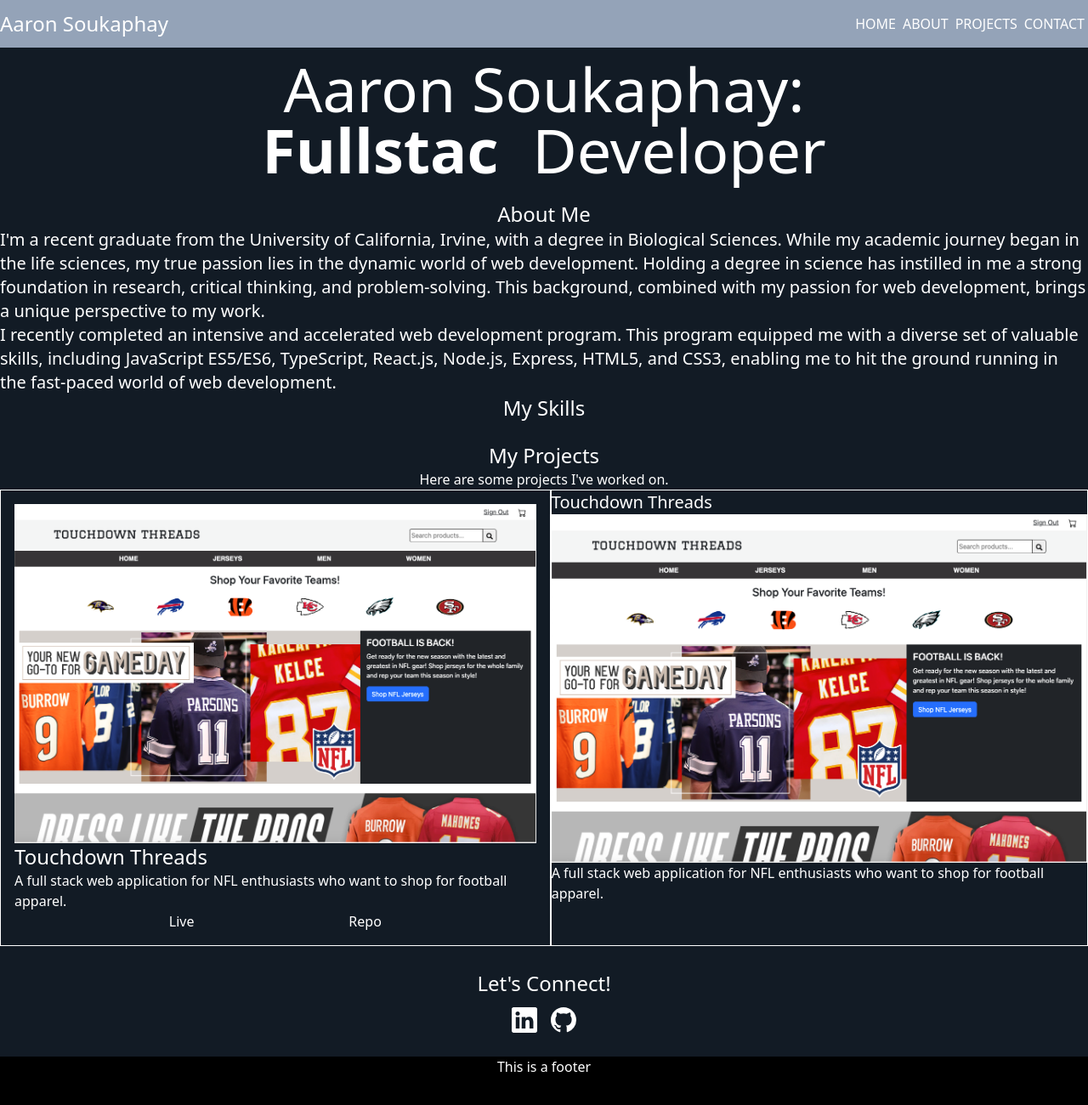
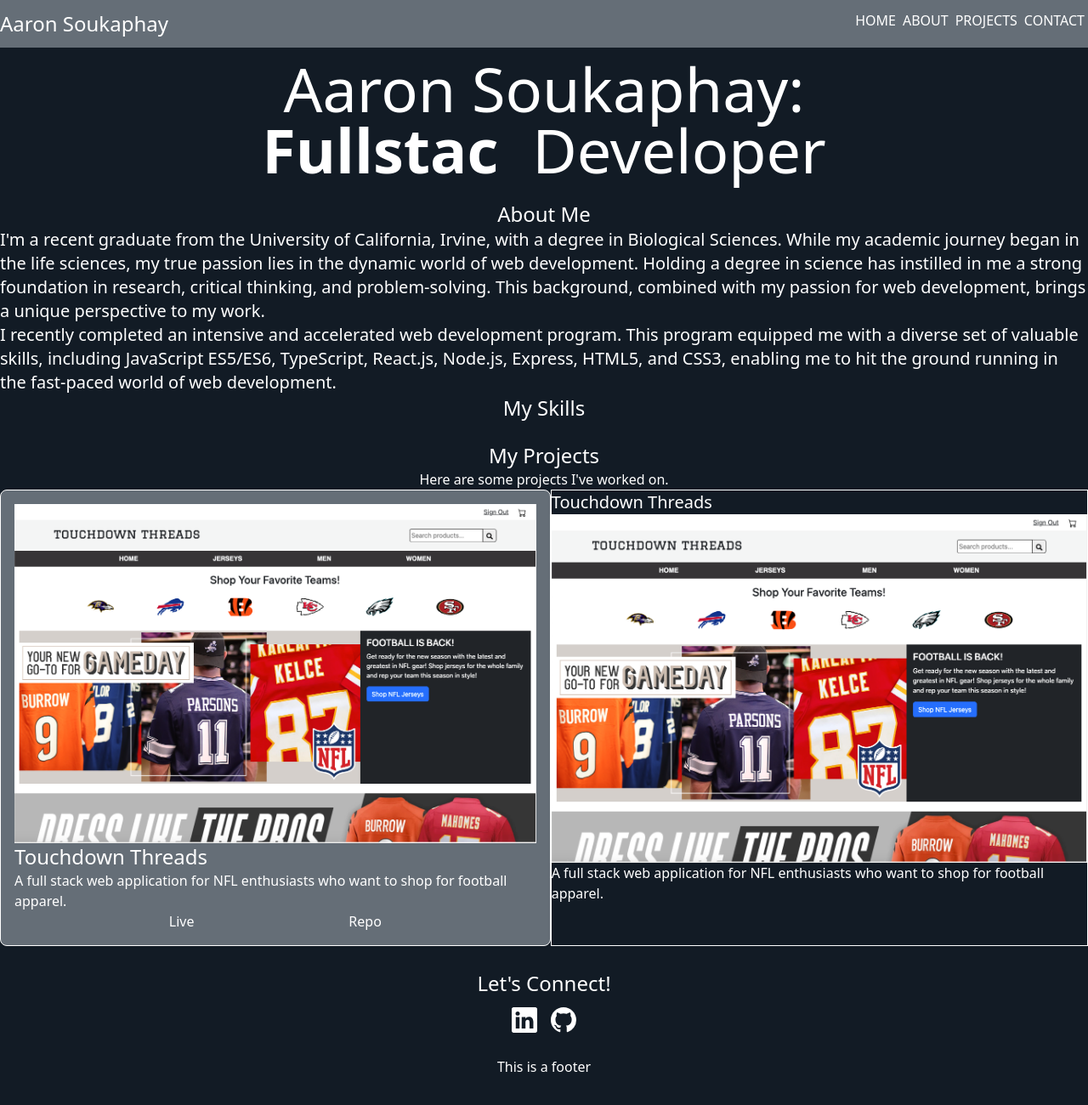
Before and after one commit to aaronsoukaphay/personal-website, a React (Vite) app in the folder my-website/: page / in a window 1280 px wide. Shown: the top 1300 px of the page at 85% size. Built offline with nearby package versions, Linux system fonts and the light colour scheme.

Commit message:
added custom colors to tailwind

```diff
--- a/my-website/src/Header.tsx
+++ b/my-website/src/Header.tsx
@@ -1,15 +1,17 @@
 export default function Header() {
   const headings = ["home", "about", "projects", "contact"];
   return (
-    <div className="bg-slate-400 py-3">
+    <div className="bg-medgrey py-3">
       <div className="md:container md:mx-auto">
         <div className="flex justify-between">
           <div>
             <h3 className="text-2xl">Aaron Soukaphay</h3>
           </div>
           <div className="flex">
-            {headings.map((heading) => (
-              <button className="uppercase px-1">{heading}</button>
+            {headings.map((heading, i) => (
+              <a key={i} className="uppercase px-1">
+                {heading}
+              </a>
             ))}
           </div>
         </div>
--- a/my-website/src/Projects.tsx
+++ b/my-website/src/Projects.tsx
@@ -4,7 +4,7 @@
       <h1 className="text-center text-2xl">My Projects</h1>
       <p className="text-center">Here are some projects I've worked on.</p>
       <div className="flex justify-between">
-        <div className="border border-white">
+        <div className="border border-white bg-medgrey rounded-lg">
           <div className="p-4">
             <img src="/images/touchdown-threads.png" />
             <div className="text-2xl">Touchdown Threads</div>
@@ -15,12 +15,14 @@
             <div className="text-center flex justify-evenly">
               <a
                 href="http://final-project-dev.us-west-1.elasticbeanstalk.com/"
+                target="_blank"
                 className="hover:text-blue-500"
               >
                 Live
               </a>
               <a
                 href="https://github.com/aaronsoukaphay/touchdown-threads"
+                target="_blank"
                 className="hover:text-blue-500"
               >
                 Repo
--- a/my-website/tailwind.config.js
+++ b/my-website/tailwind.config.js
@@ -1,9 +1,14 @@
 /** @type {import('tailwindcss').Config} */
 export default {
-  content: ["./index.html",
-  "./src/**/*.{js,ts,jsx,tsx}",],
+  content: ["./index.html", "./src/**/*.{js,ts,jsx,tsx}"],
   theme: {
     extend: {},
+    colors: {
+      tan: "#DDDBDE",
+      lightgrey: "#CAD4DF",
+      medgrey: "#656E77",
+      darkgrey: "#3B373B",
+    },
   },
   plugins: [],
-}
+};
```
Also changed, not shown: my-website/public/images/anime-experts.png (added).
